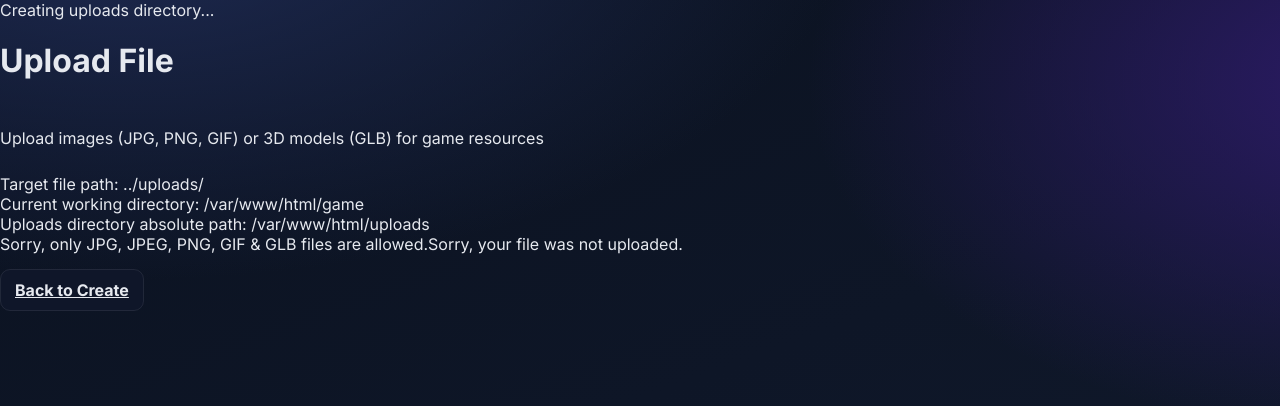
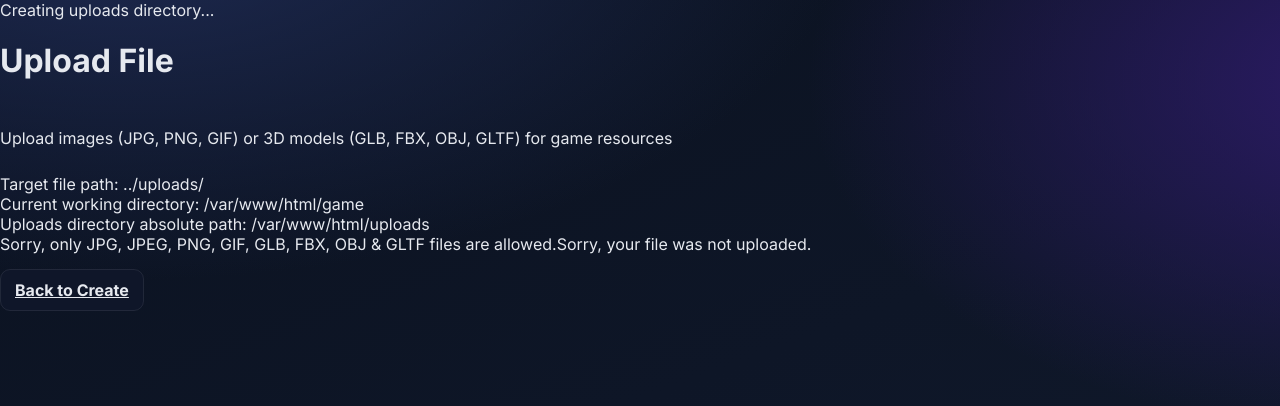
Before and after one commit to johlits/palstory-game, a PHP site: page /game/createUpload.php in a window 1280 px wide. Shown: the top 406 px of the page. Run offline with PHP 8.4, Linux system fonts and the light colour scheme; data that the repository does not hold is empty.

Commit message:
Allow other 3d formats

```diff
--- a/src/html/game/create.php
+++ b/src/html/game/create.php
@@ -262,7 +262,7 @@ if (!isset($_SESSION['secret']) || ($_SESSION['secret'] != admin_game() && $_SES
           <span class="muted text-sm">spawns=Slime,Shroom;</span><br/>
           <textarea id="location_stats" name="location_stats" rows="4" cols="50">spawns=</textarea>
           <br />
-          <label for="location_model">Location 3D model (GLB):</label>
+          <label for="location_model">Location 3D model (GLB, FBX, OBJ, GLTF):</label>
           <span class="muted text-sm">Optional - for future 3D visualization</span><br/>
           <input type="text" id="location_model" name="location_model" placeholder="location.glb" size="40">
           <input type="hidden" id="location_edit_id" name="location_edit_id" value="">
@@ -291,7 +291,7 @@ if (!isset($_SESSION['secret']) || ($_SESSION['secret'] != admin_game() && $_SES
           <span class="muted text-sm">...;drops=Sword,Shield;</span><br/>
           <textarea id="monster_stats" name="monster_stats" rows="4" cols="50"></textarea>
           <br />
-          <label for="monster_model">Monster 3D model (GLB):</label>
+          <label for="monster_model">Monster 3D model (GLB, FBX, OBJ, GLTF):</label>
           <span class="muted text-sm">Optional - for future 3D visualization</span><br/>
           <input type="text" id="monster_model" name="monster_model" placeholder="monster.glb" size="40">
           <input type="hidden" id="monster_edit_id" name="monster_edit_id" value="">
@@ -319,7 +319,7 @@ if (!isset($_SESSION['secret']) || ($_SESSION['secret'] != admin_game() && $_SES
           <span><input class="w-150" type="text" id="item_generate_type" name="item_generate_type" placeholder="type"><input class="w-80" type="number" id="item_generate_level" name="item_generate_level" value="1"><button onclick="generateItemStats()">Generate</button></span>
           <textarea id="item_stats" name="item_stats" rows="4" cols="50"></textarea>
           <br />
-          <label for="item_model">Item 3D model (GLB):</label>
+          <label for="item_model">Item 3D model (GLB, FBX, OBJ, GLTF):</label>
           <span class="muted text-sm">Optional - for future 3D visualization</span><br/>
           <input type="text" id="item_model" name="item_model" placeholder="item.glb" size="40">
           <input type="hidden" id="item_edit_id" name="item_edit_id" value="">
--- a/src/html/game/createUpload.php
+++ b/src/html/game/createUpload.php
@@ -42,7 +42,7 @@ if (!is_writable($target_dir)) {
 <body>
   <div class="container stack gap-4 p-16">
     <h1 class="title">Upload File</h1>
-    <p>Upload images (JPG, PNG, GIF) or 3D models (GLB) for game resources</p>
+    <p>Upload images (JPG, PNG, GIF) or 3D models (GLB, FBX, OBJ, GLTF) for game resources</p>
   <?php
   $target_file = $target_dir . basename($_FILES["fileToUpload"]["name"]);
   $uploadOk = 1;
@@ -52,10 +52,10 @@ if (!is_writable($target_dir)) {
   echo "Current working directory: " . getcwd() . "<br>";
   echo "Uploads directory absolute path: " . realpath($target_dir) . "<br>";
 
-  // Check if image file is a actual image or fake image, or if it's a GLB file
+  // Check if image file is an actual image or one of the supported 3D formats
   if (isset($_POST["submit"])) {
-    if ($imageFileType == "glb") {
-      echo "File is a 3D model (GLB).<br>";
+    if (in_array($imageFileType, ["glb", "fbx", "obj", "gltf"])) {
+      echo "File is a 3D model (" . strtoupper($imageFileType) . ").<br>";
       $uploadOk = 1;
     } else {
       $check = getimagesize($_FILES["fileToUpload"]["tmp_name"]);
@@ -63,7 +63,7 @@ if (!is_writable($target_dir)) {
         echo "File is an image - " . $check["mime"] . ".<br>";
         $uploadOk = 1;
       } else {
-        echo "File is not an image or GLB file.<br>";
+        echo "File is not an image or supported 3D model file.<br>";
         $uploadOk = 0;
       }
     }
@@ -75,12 +75,13 @@ if (!is_writable($target_dir)) {
   //   $uploadOk = 0;
   // }
 
-  // Allow certain file formats
+  // Allow certain file formats (images + 3D models)
   if (
     $imageFileType != "jpg" && $imageFileType != "png" && $imageFileType != "jpeg"
-    && $imageFileType != "gif" && $imageFileType != "glb"
+    && $imageFileType != "gif" && $imageFileType != "glb" && $imageFileType != "fbx"
+    && $imageFileType != "obj" && $imageFileType != "gltf"
   ) {
-    echo "Sorry, only JPG, JPEG, PNG, GIF & GLB files are allowed.";
+    echo "Sorry, only JPG, JPEG, PNG, GIF, GLB, FBX, OBJ & GLTF files are allowed.";
     $uploadOk = 0;
   }
 
```
